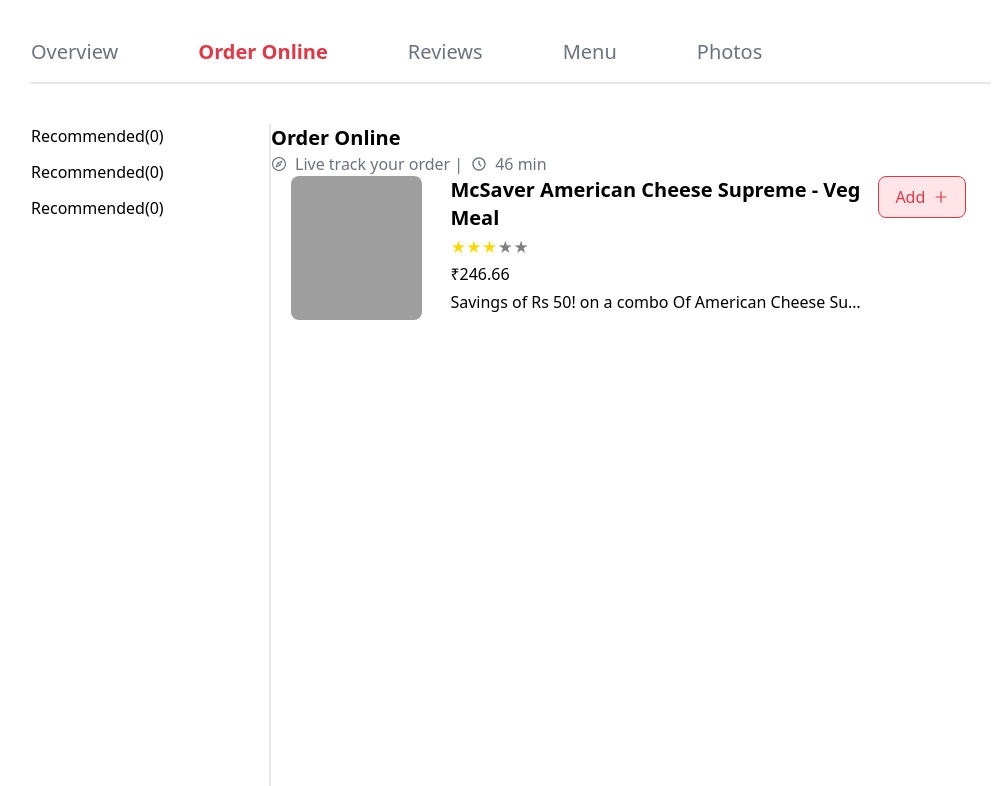
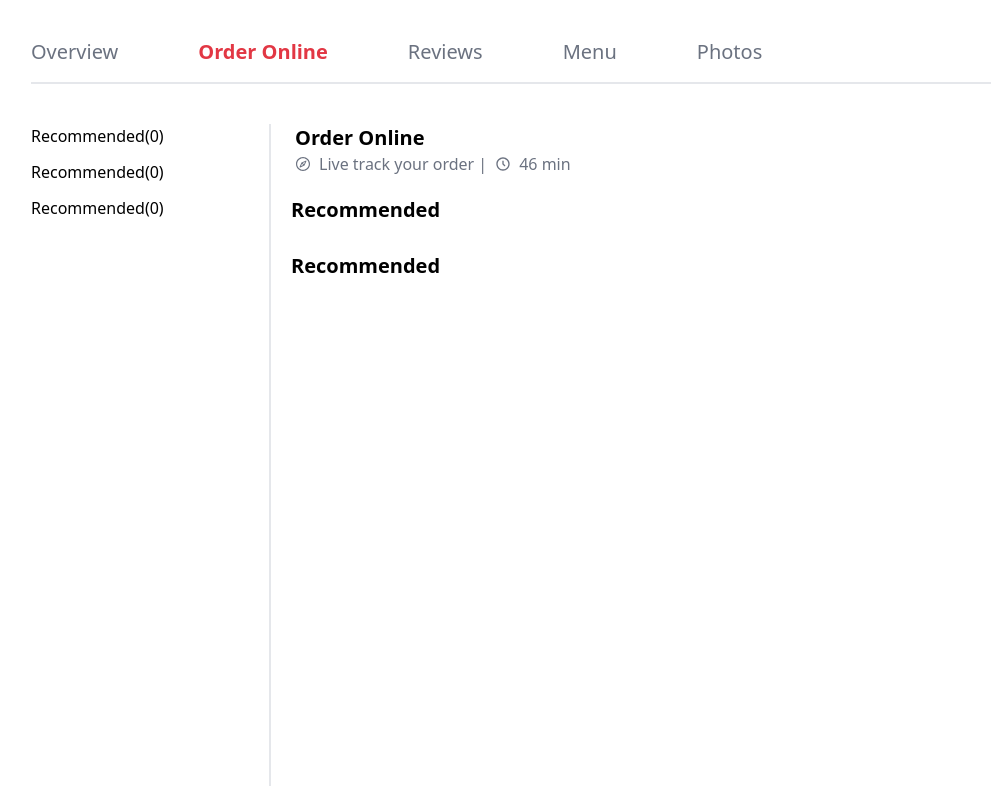
Before and after one commit to Ismile-1112/Zomato-project, a React (Create React App) app in the folder client/: page /restaurant/1/order-online in a window 1280 px wide. Shown: the part 694-1480 px from the top of the page, without its empty margins (129-1126 px from the left). Built offline with nearby package versions, Linux system fonts and the light colour scheme; grey boxes are pictures that could not be loaded.

Commit message:
add food list

```diff
--- /dev/null
+++ b/client/src/Components/restaurant/Order-Online/FoodList.jsx
@@ -0,0 +1,21 @@
+import React from 'react';
+
+// component
+import FoodItem from './FoodItem';
+
+const FoodList = (props) => {
+    return (
+        <>
+            <div>
+                <h2 className="bg-white top-0 w-full px-2 py-1  z-10 sticky text-xl font-semibold">{props.title}</h2>
+                <div className="flex flex-col gap-3">
+                    {props.items.map((item) => {
+                        <FoodItem {...item} />
+                    })}
+                </div>
+            </div>
+        </>
+    );
+};
+
+export default FoodList;
--- a/client/src/HOC/Restaurant.HOC.jsx
+++ b/client/src/HOC/Restaurant.HOC.jsx
@@ -2,7 +2,7 @@
 import { Route } from "react-router-dom";
 
 // Layout
-import HomeLayout from "../Layout/Home.layout";
+
 import RestaurantLayout from "../Layout/Restaurant.layout";
 
 const RestaurantLayoutHOC = ({ component: Component, ...rest}) => {
--- a/client/src/Page/Restaurant/OrderOnline.jsx
+++ b/client/src/Page/Restaurant/OrderOnline.jsx
@@ -4,29 +4,57 @@
 
 // components
 import FloatMenuBtn from '../../Components/restaurant/Order-Online/FloatMenuBtn';
-import FoodItem from '../../Components/restaurant/Order-Online/FoodItem';
+
+import FoodList from '../../Components/restaurant/Order-Online/FoodList';
 import MenuListContainer from "../../Components/restaurant/Order-Online/MenuListContainer";
 
 const OrderOnline = () => {
     return (
         <>
-            <div className="w-full flex">
+            <div className="w-full h-screen flex">
                 <aside className="hidden md:flex flex-col gap-3 border-r-2 overflow-y-scroll border-gray-200 h-screen md:block w-1/4">
                     <MenuListContainer />
                     <MenuListContainer />
                     <MenuListContainer />
                 </aside>
-                <div className="w-full md:w-3/4">
-                    <h2 className="text-xl font-semibold">Order Online</h2>
-                    <h4 className="flex items-center gap-2 font-light text-gray-500"><AiOutlineCompass />Live track your order | <BiTimeFive />46 min</h4>
-                    <section>
-                        <FoodItem
-                            image="https://b.zmtcdn.com/data/dish_photos/153/d1c0258b47ff23a83128e065e2e95153.jpg?fit=around|130:130&crop=130:130;*,*"
-                            price="246.66"
-                            rating={3}
-                            description="Savings of Rs 50! on a combo Of American Cheese Supreme-Veg Burger + Drink of your choice (M) + Fries (M)."
-                            title="McSaver American Cheese Supreme - Veg Meal"
-                        />
+                <div className="w-full px-3 md:w-3/4">
+                    <div className="pl-3 mb-4">
+                        <h2 className="text-xl font-semibold">Order Online</h2>
+                        <h4 className="flex items-center gap-2 font-light text-gray-500"><AiOutlineCompass />Live track your order | <BiTimeFive />46 min</h4>
+                    </div>
+                    <section className="flex h-screen overflow-y-scroll flex-col gap-3 md:gap-5">
+                        <FoodList title="Recommended" items={[
+                            {
+                                price: "246.66",
+                                rating: 3,
+                                description: "Savings of Rs 50! on a combo Of American Cheese Supreme-Veg Burger + Drink of your choice (M) + Fries (M).",
+                                title: "McSaver American Cheese Supreme - Veg Meal",
+                                image: "https://b.zmtcdn.com/data/dish_photos/153/d1c0258b47ff23a83128e065e2e95153.jpg?fit=around|130:130&crop=130:130;*,*"
+                            },
+                            {
+                                price: "246.66",
+                                rating: 3,
+                                description: "Savings of Rs 50! on a combo Of American Cheese Supreme-Veg Burger + Drink of your choice (M) + Fries (M).",
+                                title: "McSaver American Cheese Supreme - Veg Meal",
+                                image: "https://b.zmtcdn.com/data/dish_photos/153/d1c0258b47ff23a83128e065e2e95153.jpg?fit=around|130:130&crop=130:130;*,*"
+                            },
+                        ]} />
+                        <FoodList title="Recommended" items={[
+                            {
+                                price: "246.66",
+                                rating: 3,
+                                description: "Savings of Rs 50! on a combo Of American Cheese Supreme-Veg Burger + Drink of your choice (M) + Fries (M).",
+                                title: "McSaver American Cheese Supreme - Veg Meal",
+                                image: "https://b.zmtcdn.com/data/dish_photos/153/d1c0258b47ff23a83128e065e2e95153.jpg?fit=around|130:130&crop=130:130;*,*"
+                            },
+                            {
+                                price: "246.66",
+                                rating: 3,
+                                description: "Savings of Rs 50! on a combo Of American Cheese Supreme-Veg Burger + Drink of your choice (M) + Fries (M).",
+                                title: "McSaver American Cheese Supreme - Veg Meal",
+                                image: "https://b.zmtcdn.com/data/dish_photos/153/d1c0258b47ff23a83128e065e2e95153.jpg?fit=around|130:130&crop=130:130;*,*"
+                            },
+                        ]} />
                     </section>
                 </div>
             </div>
--- a/client/src/Page/Restaurant/Overview.jsx
+++ b/client/src/Page/Restaurant/Overview.jsx
@@ -1,11 +1,8 @@
 import React from 'react';
 import { Link, useParams } from "react-router-dom";
 import { IoMdArrowDropright } from "react-icons/io";
-import { MdContentCopy } from "react-icons/md";
-import { FaDirections } from "react-icons/fa";
 import Slider from "react-slick";
 import ReactStars from "react-rating-stars-component";
-import { MapContainer, TileLayer, Marker, Popup } from 'react-leaflet';
 
 // components
 import MenuCollection from '../../Components/restaurant/MenuCollection';
```
